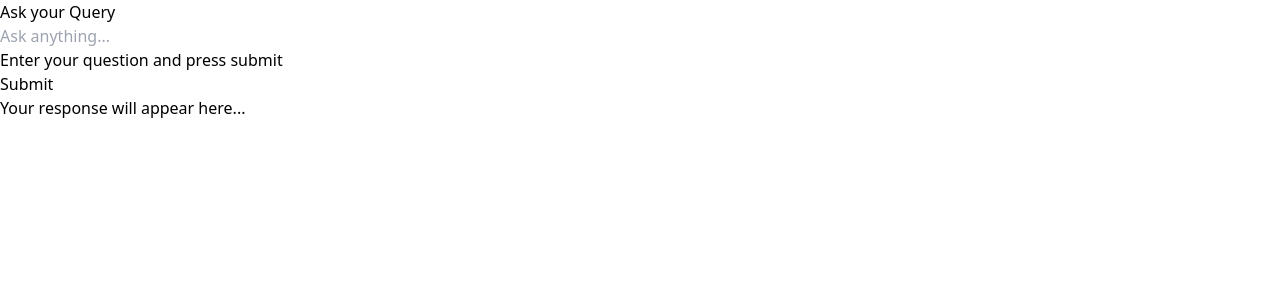
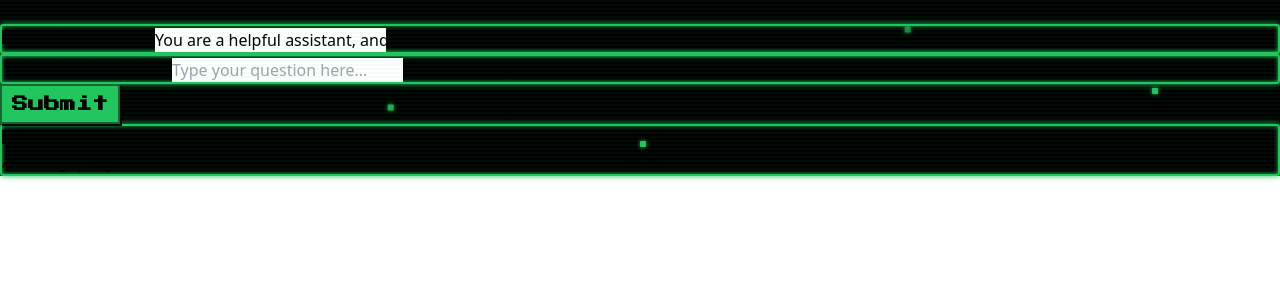
Before and after one commit to divyanshu3020/IZARA-AI, a React (Vite) app: page /query in a window 1280 px wide. Shown: the top 300 px of the page. Built offline with nearby package versions, Linux system fonts and the light colour scheme; no server answers.

Commit message:
theme changed

```diff
--- a/src/components/home.jsx
+++ b/src/components/home.jsx
@@ -4,22 +4,40 @@ const Home = () => {
   const navigate = useNavigate();
 
   return (
-    <div className="flex flex-col items-center justify-center min-h-screen px-4 bg-gradient-to-br from-blue-900 to-black text-white">
-      <h1 className="text-3xl sm:text-4xl md:text-5xl font-extrabold bg-gradient-to-r from-blue-400 to-green-500 bg-clip-text text-transparent mb-12 text-center">
+    <div className="pixel-bg min-h-screen w-full flex flex-col items-center justify-center text-green-300 relative overflow-hidden px-6 py-12">
+
+      {/* Floating stars */}
+      <div className="floating-objects">
+        <div className="star"></div>
+        <div className="star delay-1"></div>
+        <div className="star delay-2"></div>
+        <div className="star delay-3"></div>
+        <div className="star delay-4"></div>
+      </div>
+
+      {/* Title */}
+      <h1 className="minecraft-font text-4xl sm:text-5xl md:text-6xl drop-shadow-[0_0_25px_#22c55e] text-center mb-12">
         Welcome to IZARA AI
       </h1>
 
-      <div className="flex flex-col sm:flex-row gap-8 w-full max-w-4xl justify-center items-center cursor-pointer">
-        {/* Query Button UI */}
+      {/* Action Buttons */}
+      <div className="flex flex-col sm:flex-row gap-4 w-full max-w-2xl justify-center items-center">
         <div
           onClick={() => navigate("/query")}
-          className="group relative w-full sm:w-1/2">
-          <div className="p-6 rounded-2xl bg-gradient-to-tr from-green-500/20 to-blue-700/20 border border-blue-400/30 backdrop-blur-xl shadow-lg transition-transform transform hover:scale-105 hover:shadow-blue-400/50 duration-300">
-            <h2 className="text-xl sm:text-2xl font-bold text-center text-blue-300 group-hover:text-blue-400">
-              Ask your Query
-            </h2>
-          </div>
-          <div className="absolute inset-0 rounded-2xl border-2 border-blue-500 opacity-20 blur-lg group-hover:opacity-40 transition-opacity duration-300" />
+          className="pixel-border cursor-pointer hover:scale-105 transform transition-all duration-200 w-full sm:w-1/2 p-6 flex flex-col items-center justify-center"
+        >
+          <h2 className="minecraft-font text-sm sm:text-base font-bold text-center text-green-200 hover:text-green-100">
+            Ask Your Query
+          </h2>
+        </div>
+
+        <div
+          onClick={() => alert("Future feature!")}
+          className="pixel-border cursor-pointer hover:scale-105 transform transition-all duration-200 w-full sm:w-1/2 p-6 flex flex-col items-center justify-center"
+        >
+          <h2 className="minecraft-font text-sm sm:text-base font-bold text-center text-green-200 hover:text-green-100">
+            Explore More
+          </h2>
         </div>
       </div>
     </div>
--- a/src/components/query.jsx
+++ b/src/components/query.jsx
@@ -1,12 +1,16 @@
 import React, { useState } from "react";
-import axios from "axios";
 import ReactMarkdown from "react-markdown";
 
 export default function QueryPage() {
   const [query, setQuery] = useState("");
+  const [behaviour, setBehaviour] = useState("You are a helpful assistant, and act like ...");
   const [botResponse, setBotResponse] = useState("");
   const [isLoading, setIsLoading] = useState(false);
   const [error, setError] = useState(null);
+
+  const GEMINI_API_KEY = import.meta.env.VITE_GEMINI_API_KEY;
+  const MODEL_NAME = "models/gemini-2.5-flash-lite";
+  const GEMINI_API_URL = `https://generativelanguage.googleapis.com/v1beta/${MODEL_NAME}:generateContent`;
 
   const handleSubmit = async (e) => {
     e?.preventDefault();
@@ -17,99 +21,99 @@ export default function QueryPage() {
     setBotResponse("");
 
     try {
-      const response = await axios.post(`http://localhost:3000/query/res`, {
-        question: query,
+      const response = await fetch(`${GEMINI_API_URL}?key=${GEMINI_API_KEY}`, {
+        method: "POST",
+        headers: { "Content-Type": "application/json" },
+        body: JSON.stringify({
+          contents: [{ parts: [{ text: `${behaviour}\n\n${query}` }] }],
+          generationConfig: { maxOutputTokens: 256, temperature: 0.7 },
+        }),
       });
 
-      setBotResponse(response?.data || "No response received");
+      const data = await response.json();
+      if (!response.ok) throw new Error(data.error?.message);
+
+      const candidate = data.candidates?.[0];
+      const text = candidate?.content?.parts?.[0]?.text;
+      if (!text) throw new Error("No response from model");
+
+      setBotResponse(text);
     } catch (err) {
-      console.error("API Error:", err);
-
-      setError("Failed to get response. Please try again.");
-      setBotResponse("");
+      setError(err.message || "Something went wrong.");
     } finally {
       setIsLoading(false);
     }
   };
 
-  // Handle Enter key submission
-  const handleKeyDown = (e) => {
-    if (e.key === "Enter" && !e.shiftKey) {
-      handleSubmit();
-    }
-  };
+  return (
+    <div className="pixel-bg min-h-screen w-full flex flex-col items-center justify-center text-green-300 relative overflow-hidden px-6 py-12">
+      {/* Floating stars */}
+      <div className="floating-objects">
+        <div className="star"></div>
+        <div className="star delay-1"></div>
+        <div className="star delay-2"></div>
+        <div className="star delay-3"></div>
+        <div className="star delay-4"></div>
+      </div>
 
-  return (
-    <div className="min-h-screen w-full flex flex-col items-center px-4 py-10 bg-gradient-to-tr from-gray-900 via-gray-900 to-gray-800 text-white">
-      <h1 className="text-4xl sm:text-5xl font-extrabold bg-gradient-to-r from-blue-400 to-green-500 bg-clip-text text-transparent drop-shadow-lg mb-10 text-center">
-        Ask your Query
+      {/* Title */}
+      <h1 className="minecraft-font text-3xl sm:text-4xl md:text-5xl text-green-400 drop-shadow-[0_0_25px_#22c55e] text-center mb-10 z-10">
+        IZARA Query Console
       </h1>
 
-      <form
-        onSubmit={handleSubmit}
-        className="w-full max-w-2xl flex flex-col items-center gap-6">
-        <input
-          className="w-full p-4 rounded-xl bg-gray-800 border border-gray-700 focus:outline-none focus:ring-2 focus:ring-blue-600 text-base sm:text-lg placeholder-gray-400 transition duration-200"
-          type="text"
-          placeholder="Ask anything..."
-          value={query}
-          onChange={(e) => setQuery(e.target.value)}
-          onKeyDown={handleKeyDown}
-          disabled={isLoading}
-          aria-label="Ask your question"
-          aria-describedby="query-help"
-        />
+      <form onSubmit={handleSubmit} className="w-full max-w-2xl flex flex-col gap-4 relative z-10">
+        {/* Behaviour input */}
+        <section className="pixel-border flex flex-col gap-1 p-3">
+          <label className="minecraft-font text-sm text-green-300">Behaviour</label>
+          <input
+            className="w-full p-2 bg-black/80 text-green-200 font-mono text-sm placeholder-gray-500 focus:outline-none"
+            type="text"
+            placeholder="e.g. You are a flirty assistant..."
+            value={behaviour}
+            onChange={(e) => setBehaviour(e.target.value)}
+            disabled={isLoading}
+          />
+        </section>
 
-        <p id="query-help" className="sr-only">
-          Enter your question and press submit
-        </p>
+        {/* Query input */}
+        <section className="pixel-border flex flex-col gap-1 p-3">
+          <label className="minecraft-font text-sm text-green-300">Your Query</label>
+          <input
+            className="w-full p-2 bg-black/80 text-green-200 font-mono text-sm placeholder-gray-500 focus:outline-none"
+            type="text"
+            placeholder="Type your question here..."
+            value={query}
+            onChange={(e) => setQuery(e.target.value)}
+            disabled={isLoading}
+          />
+        </section>
 
+        {/* Submit button */}
         <button
           type="submit"
           disabled={isLoading || !query.trim()}
-          className={`w-full py-3 rounded-xl font-semibold text-base sm:text-lg shadow-lg transition duration-200 ${
-            isLoading || !query.trim()
-              ? "bg-gray-600 cursor-not-allowed"
-              : "bg-green-600 hover:bg-green-700"
+          className={`pixel-btn py-2 text-sm ${
+            isLoading || !query.trim() ? "opacity-60 cursor-not-allowed" : ""
           }`}
-          aria-busy={isLoading}
         >
-          {isLoading ? "Processing..." : "Submit"}
+          {isLoading ? "⛏ Mining..." : "Submit"}
         </button>
 
-        {/* Changed: Dynamic styling based on state */}
-        <div
-          className={`w-full min-h-[150px] rounded-xl p-6 border backdrop-blur-md text-left shadow-md transition-all duration-300 ${
-            error
-              ? "bg-red-900/30 border-red-700"
-              : "bg-gray-800/60 border-gray-700"
-          }`}
-          aria-live="polite"
-        >
+        {/* Response */}
+        <section className="pixel-border p-3 min-h-[120px]">
+          <h2 className="minecraft-font text-sm text-green-300 mb-1">Response</h2>
           {isLoading ? (
-            // Loading indicator
-            <div className="flex justify-center items-center h-full">
-              <div className="animate-pulse flex space-x-2">
-                <div className="w-3 h-3 bg-blue-400 rounded-full"></div>
-                <div className="w-3 h-3 bg-green-400 rounded-full"></div>
-                <div className="w-3 h-3 bg-blue-400 rounded-full"></div>
-              </div>
-            </div>
+            <p className="text-green-200 font-mono blink-cursor">⛏ Mining response</p>
           ) : error ? (
-            // Error display
-            <p className="text-red-300">{error}</p>
+            <p className="text-red-400 font-mono">{error}</p>
           ) : botResponse ? (
-            // Better markdown styling
-            <div className="prose prose-invert max-w-none">
+            <div className="prose prose-invert max-w-none font-mono leading-relaxed text-green-200 text-sm">
               <ReactMarkdown>{botResponse}</ReactMarkdown>
             </div>
           ) : (
-            // More descriptive empty state
-            <span className="text-gray-400 text-center block">
-              Your response will appear here...
-            </span>
+            <span className="text-gray-400 font-mono text-sm">Awaiting query...</span>
           )}
-        </div>
+        </section>
       </form>
     </div>
   );
--- a/src/index.css
+++ b/src/index.css
@@ -1,3 +1,91 @@
+@import url('https://fonts.googleapis.com/css2?family=Press+Start+2P&display=swap');
+
 @tailwind base;
 @tailwind components;
 @tailwind utilities;
+
+/* Font */
+.minecraft-font {
+  font-family: 'Press Start 2P', cursive;
+  text-transform: uppercase;
+  letter-spacing: 1px;
+}
+
+/* Pixel Console Background */
+.pixel-bg {
+  background: #000;
+  position: relative;
+}
+
+/* Pixel Borders */
+.pixel-border {
+  border: 2px solid #22c55e;
+  box-shadow: 0 0 6px #22c55e, inset 0 0 4px #22c55e;
+  border-radius: 3px;
+}
+
+/* Pixel-styled button */
+.pixel-btn {
+  background: #22c55e;
+  color: black;
+  font-weight: bold;
+  font-family: 'Press Start 2P', cursive;
+  padding: 6px 10px;
+  border: 2px solid #166534;
+  box-shadow: 2px 2px 0 #000;
+  transition: all 0.1s;
+}
+.pixel-btn:hover {
+  background: #4ade80;
+}
+.pixel-btn:active {
+  transform: translate(2px, 2px);
+  box-shadow: none;
+}
+
+/* Scanline effect */
+.pixel-bg::after {
+  content: '';
+  position: absolute;
+  inset: 0;
+  background: repeating-linear-gradient(
+    to bottom,
+    rgba(34, 197, 94, 0.05) 0px,
+    rgba(34, 197, 94, 0.05) 2px,
+    transparent 2px,
+    transparent 4px
+  );
+  pointer-events: none;
+}
+
+/* Blinking cursor */
+.blink-cursor::after {
+  content: "_";
+  animation: blink 1s infinite;
+}
+@keyframes blink {
+  0%, 50% { opacity: 1; }
+  51%, 100% { opacity: 0; }
+}
+
+/* Floating background stars */
+.floating-objects .star {
+  position: absolute;
+  width: 6px;
+  height: 6px;
+  background: #22c55e;
+  box-shadow: 0 0 4px #22c55e;
+  border-radius: 1px;
+  top: 20%;
+  left: 10%;
+  animation: float 12s linear infinite;
+}
+.floating-objects .star.delay-1 { top: 40%; left: 70%; animation-delay: 2s; }
+.floating-objects .star.delay-2 { top: 70%; left: 30%; animation-delay: 4s; }
+.floating-objects .star.delay-3 { top: 50%; left: 90%; animation-delay: 6s; }
+.floating-objects .star.delay-4 { top: 80%; left: 50%; animation-delay: 8s; }
+
+@keyframes float {
+  from { transform: translateY(0) translateX(0); opacity: 1; }
+  to { transform: translateY(-150px) translateX(30px); opacity: 0; }
+}
```
Also changed, not shown: package.json (+3 -6 lines), server.js (deleted, +0 -73 lines), 2 other files (tests, documents, lock files or other folders).
